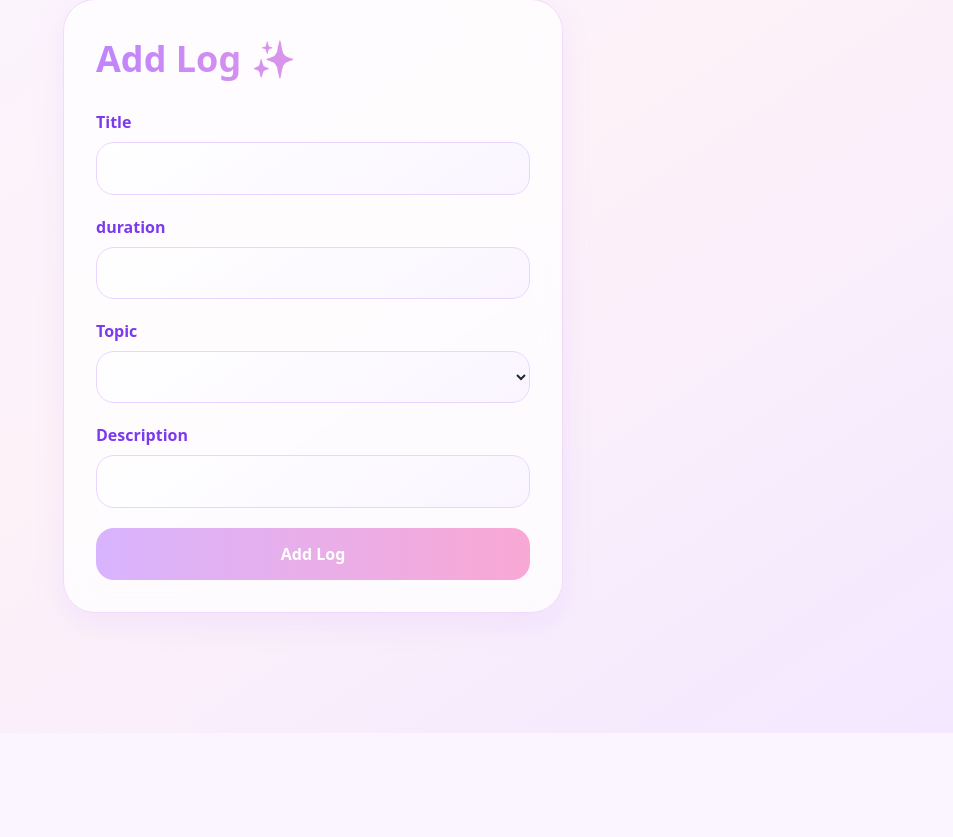
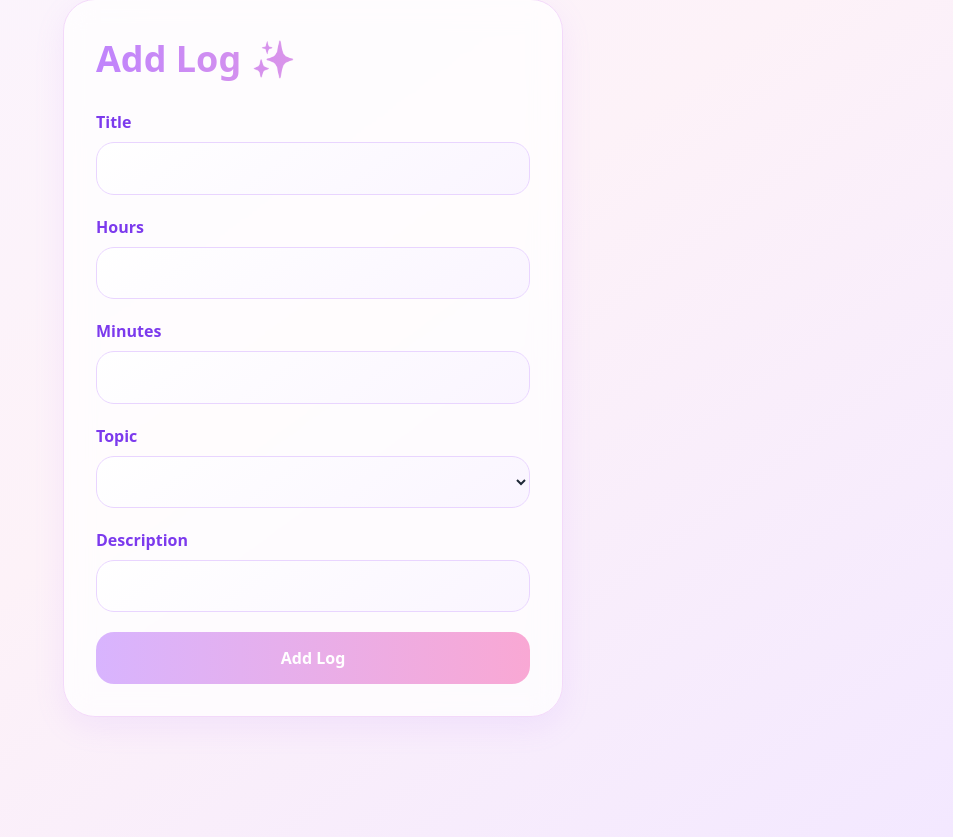
Before and after one commit to chuelgi/language-tracker, a Flask app: page /add-log in a window 1280 px wide. Shown: the part 121-958 px from the top of the page, without its empty margins (327-1280 px from the left). Before the commit the page ends 854 px from the top, so only its background shows below. Run offline with Flask 3, Linux system fonts and the light colour scheme; the visitor is signed in with stand-in values (Sample User, id 1); data that the repository does not hold is empty; some libraries are stand-ins or nearby versions.

Commit message:
Resolves Issues #11 , #12 -Display duration in hours and minues in edit and add log pages -Times redirects to add log when saving.

```diff
--- a/app.py
+++ b/app.py
@@ -157,6 +157,20 @@ def add_log():
 
     form.topic.choices = [(t.id, t.name) for t in Topic.query.all()]
 
+    # PRE-FILL FROM TIMER
+    topic_id = request.args.get("topic_id")
+    duration = request.args.get("duration")
+
+    if request.method == "GET":
+        if topic_id:
+            form.topic.data = int(topic_id)
+
+        if duration:
+            duration = int(duration)
+
+            form.hours.data = duration // 3600
+            form.minutes.data = (duration % 3600) // 60
+
     if form.validate_on_submit():
         if form.new_topic.data:
             topic = Topic(name=form.new_topic.data)
@@ -165,11 +179,19 @@ def add_log():
         else:
             topic = Topic.query.get(form.topic.data)
 
+        # convert time properly
+        hours = form.hours.data or 0
+        minutes = form.minutes.data or 0
+
+        total_seconds = (hours * 3600) + (minutes * 60)
+
         new_log = Log(
-            duration=form.duration.data,
+            title=form.title.data,
+            duration=total_seconds,
             context=form.context.data,
             user_id=current_user.id,
             topic_id=topic.id)
+
 
         db.session.add(new_log)
         db.session.commit()
@@ -227,18 +249,24 @@ def get_log(log_id):
 
     if request.method == "GET":
         form.title.data = log.title
-        form.duration.data = log.duration
         form.context.data = log.context
 
+        form.hours.data = log.duration // 3600
+        form.minutes.data = (log.duration % 3600) // 60
+
+
     if form.validate_on_submit():
+        hours = form.hours.data or 0
+        minutes = form.minutes.data or 0
+
+
         log.title = form.title.data
-        print(log.title)
 
-        log.duration = form.duration.data
-        print(log.duration)
+
+        log.duration = (hours * 3600) + (minutes * 60)
 
         log.context = form.context.data
-        print(form.context)
+
 
         db.session.commit()
         return redirect("/")
--- a/forms.py
+++ b/forms.py
@@ -2,20 +2,25 @@ from flask_wtf import FlaskForm
 from sqlalchemy import Integer, String
 from wtforms import IntegerField, StringField, SubmitField, SelectField
 from wtforms.fields.simple import PasswordField
-from wtforms.validators import DataRequired
+from wtforms.validators import DataRequired, Optional, NumberRange
 
 
 class LogForm(FlaskForm):
     topic = SelectField("Topic", coerce=int)
     title = StringField("Title")
-    duration = IntegerField("duration", validators=[DataRequired()])
+
+    hours = IntegerField("Hours", validators=[Optional(), NumberRange(min=0)])
+    minutes = IntegerField("Minutes", validators=[Optional(), NumberRange(min=0, max=59)])
+
     context = StringField("Description")
     new_topic = StringField("Or create new topic")
     submit = SubmitField("Add Log")
 
 class EditLogForm(FlaskForm):
     title = StringField("Title")
-    duration = IntegerField("Enter duration")
+    hours = IntegerField("Hours", validators=[Optional(), NumberRange(min=0)])
+    minutes = IntegerField("Minutes", validators=[Optional(), NumberRange(min=0, max=59)])
+
     context  =StringField("Description")
     submit = SubmitField("Save Log")
 
--- a/static/script.js
+++ b/static/script.js
@@ -56,32 +56,19 @@ function stopTime(){
     document.getElementById("time").innerText = "00:00:00"
 }
 
-async function StopAndSaveSession() {
-    let topicID = document.getElementById("subject").value;
+function StopAndSaveSession() {
     let duration = count;
 
-        //send to flask
-    fetch("/save-session", {
-        method: "POST",
-        headers: {
-            "Content-Type": "application/json"
-        },
-        body: JSON.stringify({
-            topic_id: topicID,
-            duration: duration
-        })
-    })
-    .then(res => res.json())
-    .then(data => {
-        console.log("Saved:", data);
-    });
+    // stop timer
+    clearInterval(intervalID);
+    intervalID = null;
+    count = 0;
 
-    //stop and reset timer
-    clearInterval(intervalID)
-    intervalID = null
-    count = 0
+    document.getElementById("time").innerText = "00:00:00";
 
-    document.getElementById("time").innerText = "00:00:00"
+    // redirect to Flask form with data
+    window.location.href =
+        `/add-log?duration=${duration}`;
 }
 
 function formatTime(totalSeconds){
--- a/templates/add_log.html
+++ b/templates/add_log.html
@@ -24,9 +24,17 @@
 
             <div class="form-group">
 
-                {{ form.duration.label(class="form-label") }}
+                {{ form.hours.label(class="form-label") }}
 
-                {{ form.duration(class="form-input") }}
+                {{ form.hours(class="form-input") }}
+
+            </div>
+
+            <div class="form-group">
+
+                {{ form.minutes.label(class="form-label") }}
+
+                {{ form.minutes(class="form-input") }}
 
             </div>
 
```
Also changed, not shown: templates/log.html (+8 -2 lines), static/timer.js (added).
